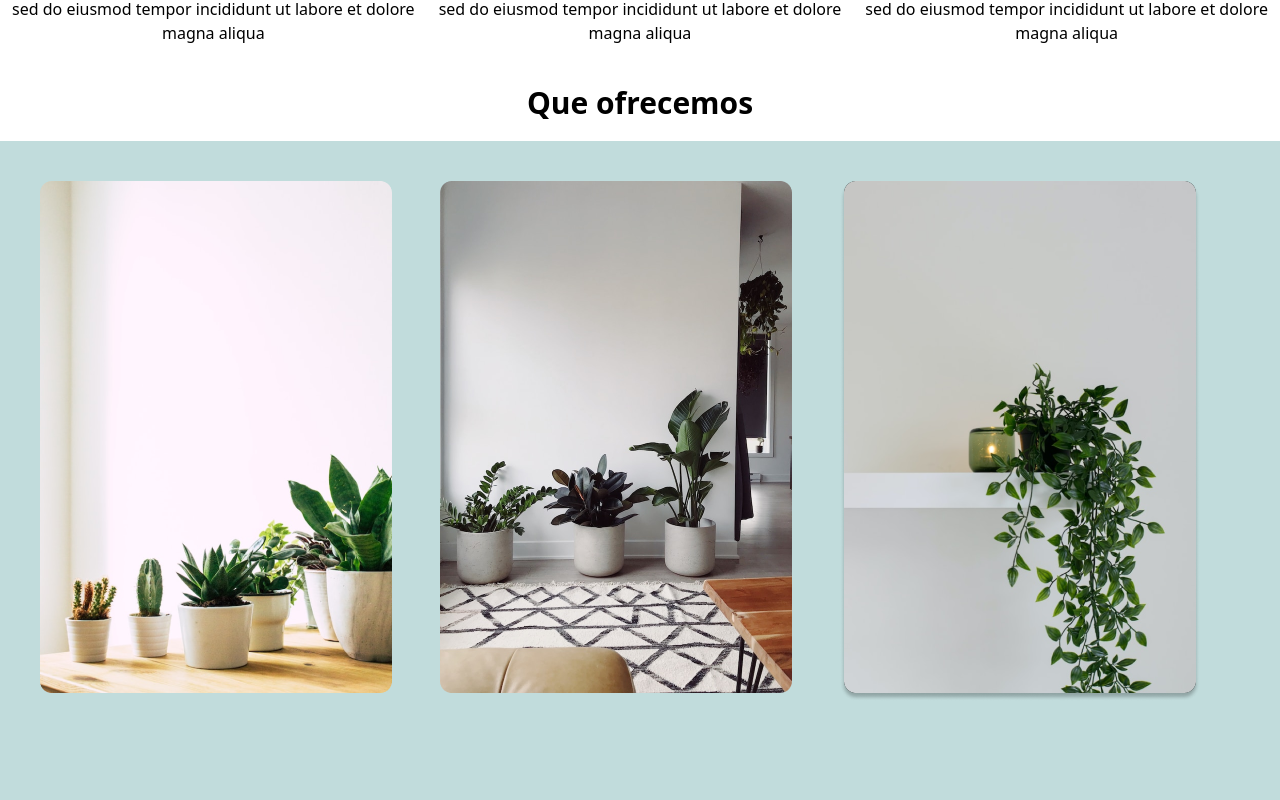
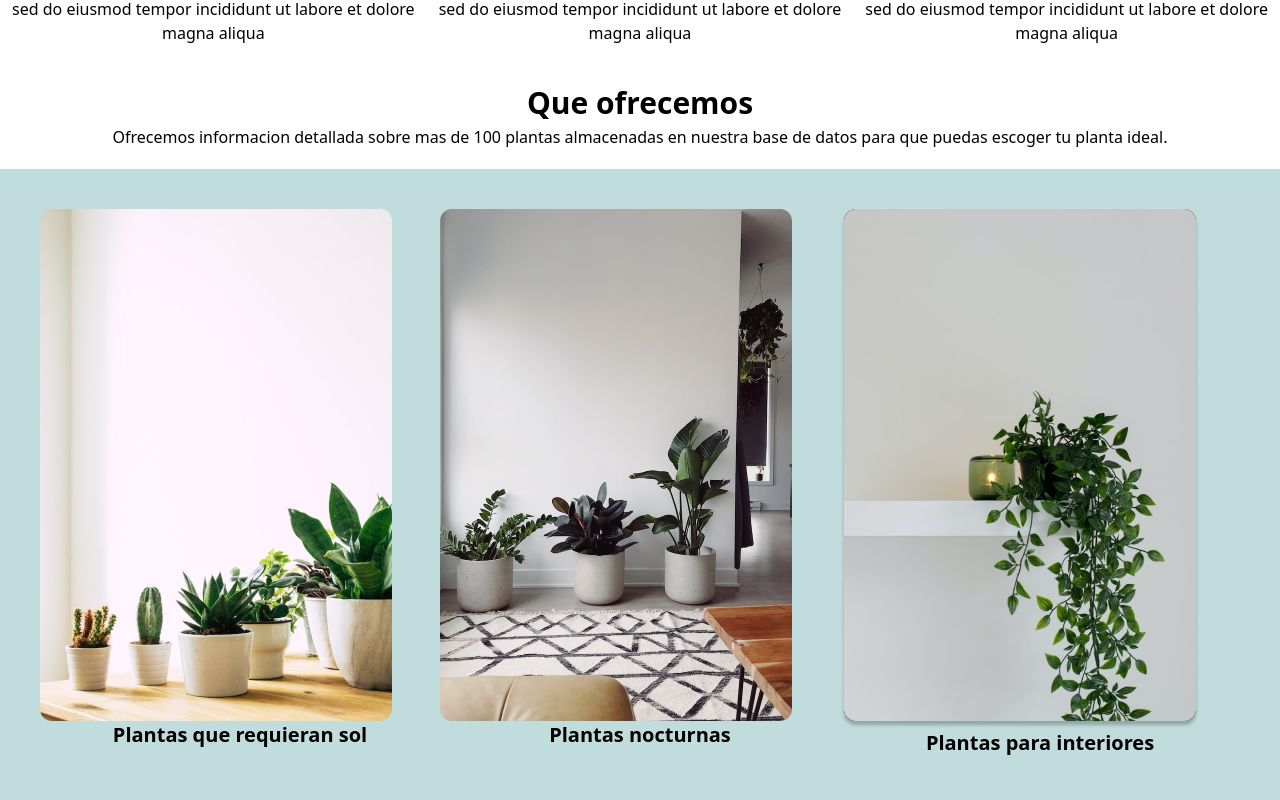
Before and after one commit to DEADM0US3/ExamenRafa, a React (Create React App) app: page / in a window 1280 px wide. Shown: the part 660-1460 px from the top of the page. Built offline with nearby package versions, Linux system fonts and the light colour scheme.

Commit message:
Arreglando Categorias

```diff
--- a/src/components/Categorias.js
+++ b/src/components/Categorias.js
@@ -8,19 +8,22 @@ function Categorias() {
     return (
         <>
             <h2 className=' font-semibold text-center mt-10 text-3xl '> Que ofrecemos </h2>
+            <p className='text-center font-sans mt-1 antialiased'>Ofrecemos informacion detallada sobre mas de 100 plantas
+            almacenadas en nuestra base de datos para que puedas escoger tu planta ideal.</p>
             <div className=' h-screen bg-[#C1DCDC] mt-5'>
                 <div className=' pt-10'>
                     <div className=' grid grid-cols-3 mx-10'>
-                        <div  className=' '>
+                        <div  className='flex-col '>
                             <img className='' src={cat1} alt='cat' />
+                            <p className='text-xl justify-center text-center font-sans font-semibold'>Plantas que requieran sol</p>
                         </div>
-                        <div>
+                        <div className='flex-col'>
                             <img src={cat2} alt='cat' />
-
+                            <p className='text-xl justify-center text-center font-sans font-semibold'>Plantas nocturnas</p>
                         </div>
-                        <div>
+                        <div className='flex-col'>
                             <img src={cat3} alt='cat' />
-
+                            <p className='text-xl justify-center text-center font-sans font-semibold'>Plantas para interiores</p>
                         </div>
                     </div>
                 </div>
```
